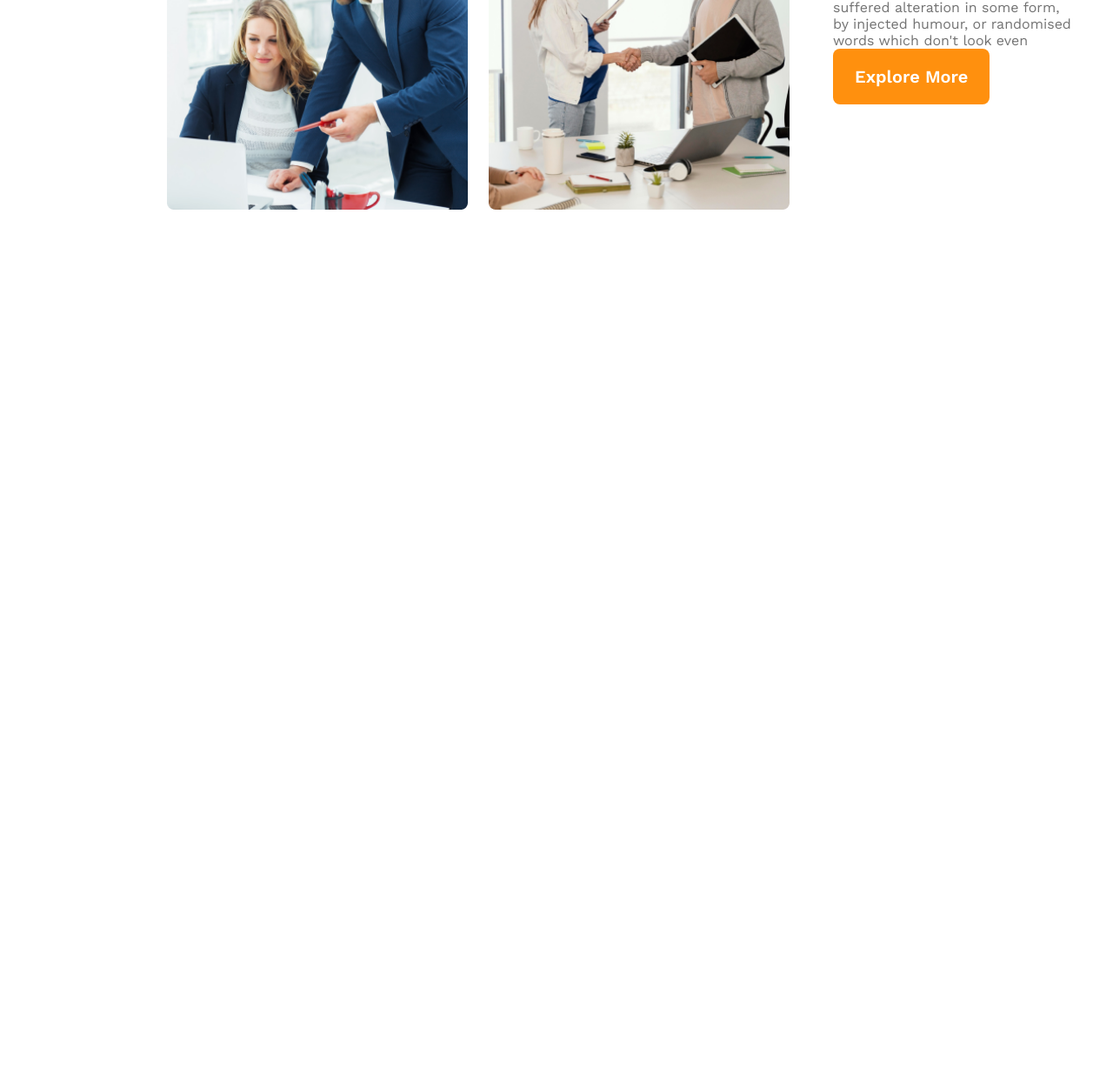
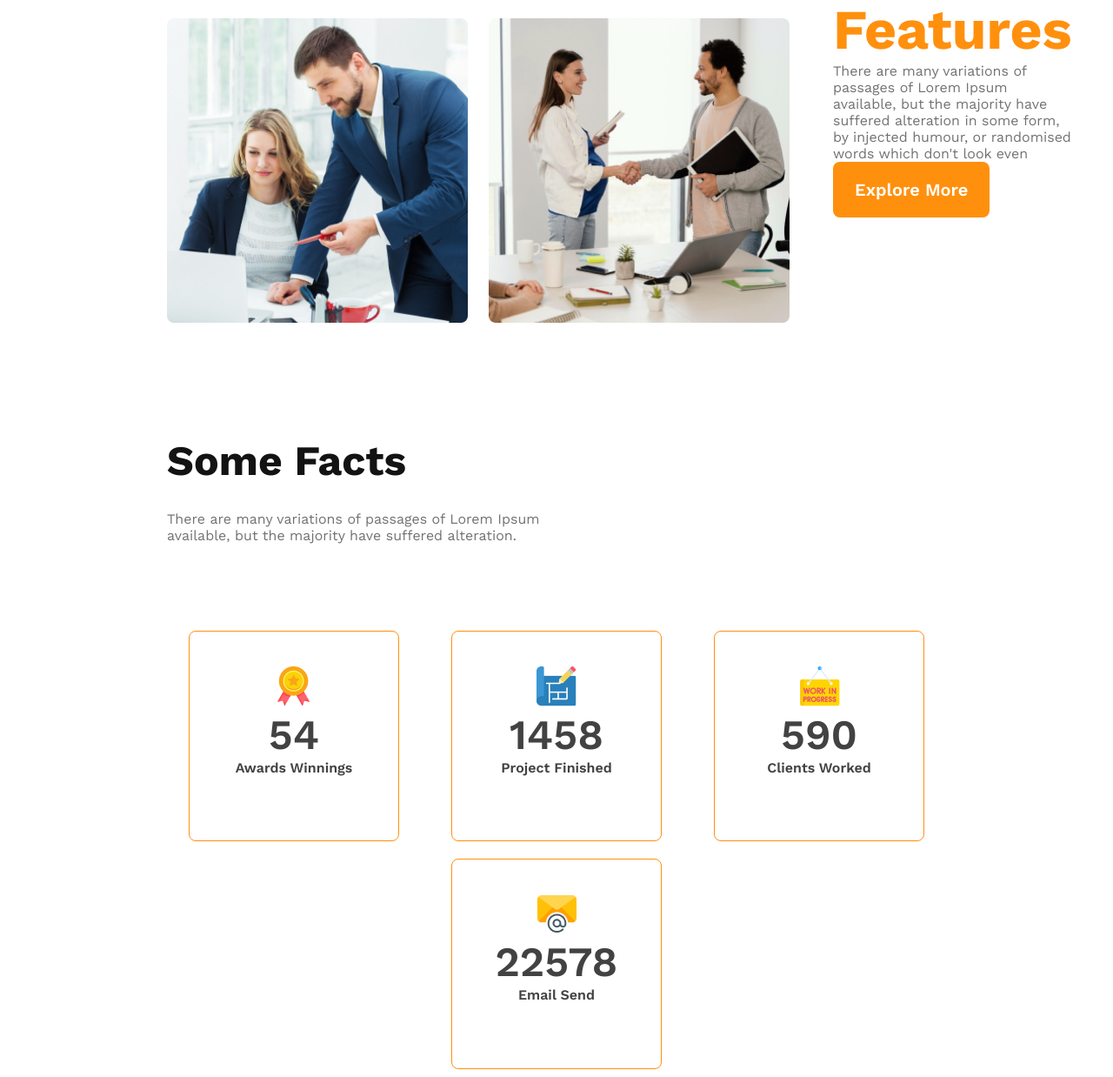
Before and after one commit to Sadek-1801/g-3Architect, a plain HTML site: page index.html in a window 1280 px wide. Shown: the part 1502-2740 px from the top of the page at 87% size. Before the commit the page ends 1747 px from the top, so only its background shows below. Drawn offline with nearby package versions, Linux system fonts and the light colour scheme.

Commit message:
finished facts section

```diff
--- a/index.html
+++ b/index.html
@@ -12,7 +12,7 @@
     <!-- header section starts -->
     <header>
         <nav>
-            <h3 class="nav-title">G3 Architects</h3>
+            <h3 class="section-title">G3 Architects</h3>
             <ul>
                 <li><a href="">Home</a></li>
                 <li><a href="">About</a></li>
@@ -36,7 +36,7 @@
     <!-- header section ends -->
     <main>
         <!-- features section -->
-        <section id="features-section">
+        <section id="features-section" class="section">
             <div class="container">
                 <div class="img-container">
                     <div class="img-features"><img src="images/team1.png" alt=""></div>
@@ -53,6 +53,39 @@
                 </div>
             </div>
         </section>
+        <!-- features section ends here -->
+
+        <!-- facts section starts -->
+        <section id="facts-section" class="section">
+            <div class="facts-contnt-container">
+                <h2 class="section-title">Some Facts</h2>
+                <p class="textPara facts-content-text">
+                    There are many variations of passages of Lorem Ipsum available, but the majority have suffered alteration.
+                </p>
+            </div>
+            <div class="facts-img-container">
+                <div class="facts-img">
+                    <img src="images/icons/ribon.png" alt="" class="content-img">
+                    <h2 class="content-title section-title">54</h2>
+                    <p class="content-text">Awards Winnings</p>
+                </div>
+                <div class="facts-img">
+                    <img src="images/icons/projects.png" alt="" class="content-img">
+                    <h2 class="content-title section-title">1458</h2>
+                    <p class="content-text">Project Finished</p>
+                </div>
+                <div class="facts-img">
+                    <img src="images/icons/customers.png" alt="" class="content-img">
+                    <h2 class="content-title section-title">590</h2>
+                    <p class="content-text">Clients Worked</p>
+                </div>
+                <div class="facts-img">
+                    <img src="images/icons/email.png" alt="" class="content-img">
+                    <h2 class="content-title section-title">22578</h2>
+                    <p class="content-text">Email Send</p>
+                </div>
+            </div>
+        </section>
     </main>
     <footer>
 
--- a/styles/styles.css
+++ b/styles/styles.css
@@ -5,10 +5,28 @@
     margin: 0;
     padding: 0;
 }
+
 /* body {
     width: 80%;
     max-width: 1440px;
 } */
+.section {
+    width: 70%;
+    max-width: 1380px;
+    margin: 130px auto 0;
+}
+
+.section-title {
+    color: #131313;
+    font-size: 3rem;
+    font-weight: 700;
+}
+
+.textPara {
+    color: #727272;
+    font-weight: 400;
+}
+
 
 /* header related styles */
 header {
@@ -39,31 +57,24 @@ nav ul li a {
     font-size: 1.2rem;
 }
 
-nav .nav-title {
-    color: #131313;
-    font-size: 3rem;
-    font-weight: 700;
-}
-
 /* banner-related styles */
-.banner-content{
+.banner-content {
     margin: 0 auto;
     max-width: 850px;
     text-align: center;
     margin-top: 100px;
 }
-.banner-content *{
+
+.banner-content * {
     margin-bottom: 32px;
 }
+
 .banner-title {
     color: #131313;
     font-size: 4rem;
     font-weight: 700;
 }
-.textPara {
-    color: #727272;
-    font-weight: 400;
-}
+
 .btn-primary {
     font-size: 1.25rem;
     color: #fff;
@@ -73,18 +84,18 @@ nav .nav-title {
     padding: 20px 25px;
     border: none;
 }
+
 .banner-img {
     width: 100%;
 }
+
 .banner-img img {
     width: 100%;
 }
 
 /*  features section styles */
 #features-section {
-    width: 70%;
-    max-width: 1320px;
-    margin: 0 auto;
+    padding: 0 1.8rem;
 }
 
 #features-section .container {
@@ -93,31 +104,76 @@ nav .nav-title {
     gap: 50px;
     flex: 1;
 }
+
 #features-section .img-container {
     display: grid;
     grid-template-columns: repeat(2, 1fr);
     gap: 24px;
     flex-shrink: 0;
 }
+
 #features-section .img-container img {
     width: 100%;
     height: 100%;
 }
+
 #features-section .text-features h2 {
     font-size: 4rem;
     font-weight: 700;
     color: #FF900E;
 }
+
 #features-section .title-first {
     color: #727272;
     font-weight: 500;
 }
+
 #features-section .title-second {
     color: #131313;
 }
 
+/* facts-content -jcontainer */
+#facts-section .facts-content-text {
+    width: 50%;
+    margin-bottom: 100px;
+}
+#facts-section .facts-contnt-container h2 {
+    margin-bottom: 1.8rem;
+}
+
+#facts-section .facts-img-container {
+    display: flex;
+    justify-content: space-around;
+    align-items: center;
+    flex-wrap: wrap;
+    gap: 10px;
+}
+
+#facts-section .facts-img-container .facts-img {
+    text-align: center;
+    width: 10rem;
+    height: 10rem;
+    padding: 2.5rem;
+    border-radius: 8px;
+    border: 1px solid #FF900E;
+    margin-bottom: 0.6rem;
+}
+
+#facts-section .facts-img-container .facts-img .content-title {
+    font-weight: 600;
+    color: #424242;
+}
+#facts-section .facts-img-container .facts-img .content-text {
+    color: #424242;
+    font-weight: 600;
+    font-size: 1rem;
+}
+
+
+
+
 /* tab device */
-@media screen and (max-width: 960px){
+@media screen and (max-width: 960px) {
     header {
         padding: 20px;
     }
@@ -125,16 +181,29 @@ nav .nav-title {
     nav {
         flex-direction: column;
     }
+
     #features-section .container {
         display: flex;
         flex-direction: column-reverse;
         align-items: center;
     }
+    .section {
+        width: 70%;
+        max-width: 1380px;
+        margin: 50px auto;
+    }
+    #facts-section .facts-contnt-container {
+        text-align: center;
+    }
+    #facts-section .facts-content-text {
+        width: auto;
+        margin-bottom: 10px;
+    }
 }
 
 /* mobiel device */
-@media screen and (max-width: 576px){
+@media screen and (max-width: 576px) {
     #features-section .img-container {
-        grid-template-columns: repeat(1, 1fr);
+        grid-template-columns: 1fr;
     }
 }
```
